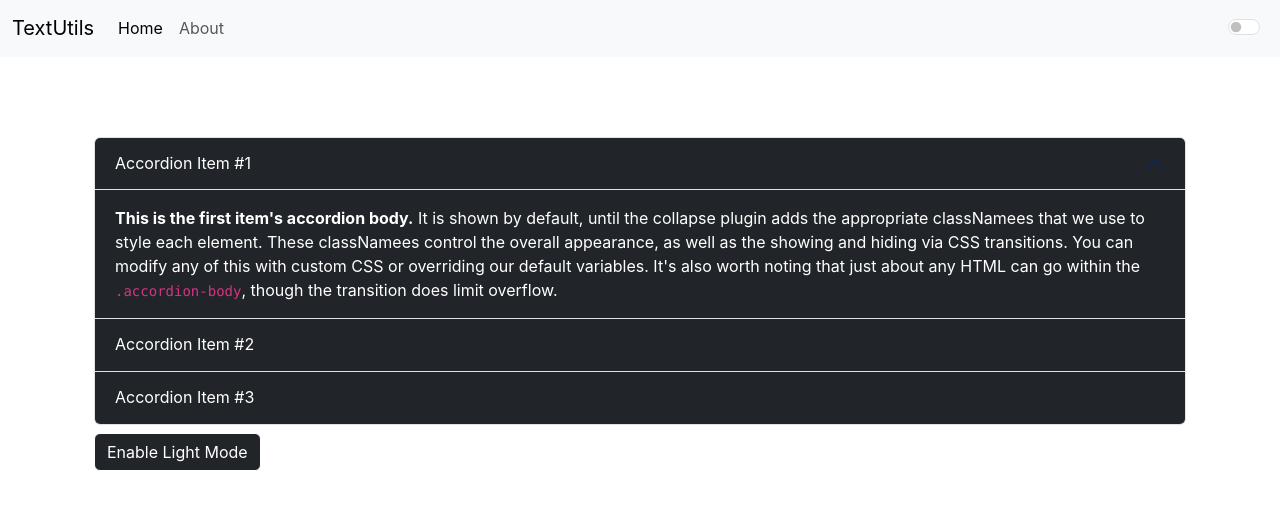
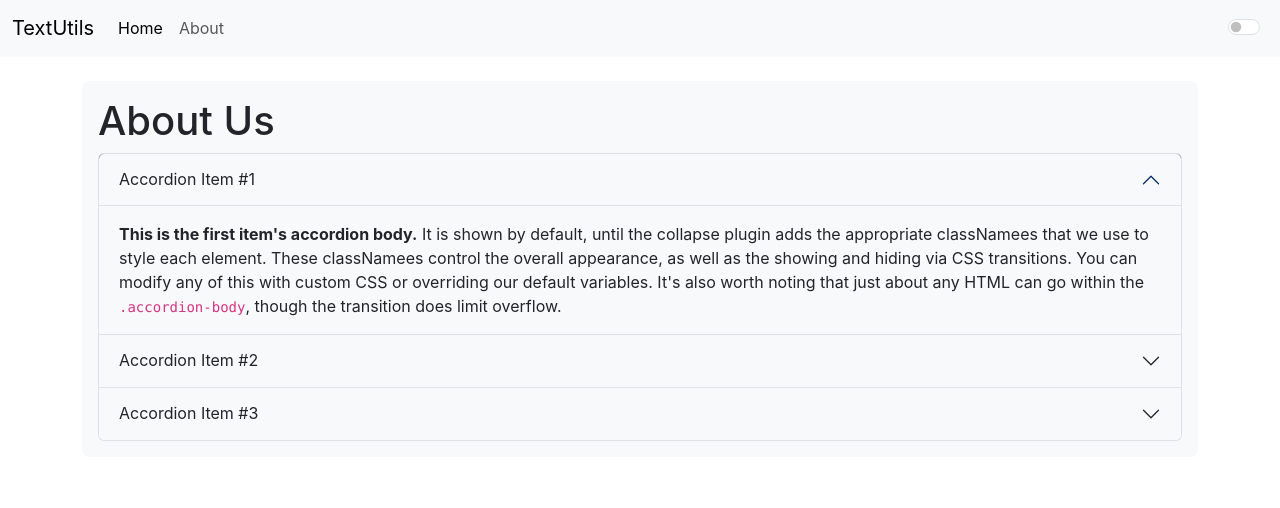
Before and after one commit to rhinoxD/textutils, a React (Create React App) app: page /about in a window 1280 px wide. Shown: the top 508 px of the page. Built offline with nearby package versions, Linux system fonts and the light colour scheme.

Commit message:
Add dark mode to about page

```diff
--- a/src/App.js
+++ b/src/App.js
@@ -42,7 +42,11 @@ function App() {
       <Alert alert={alert} />
       <div className='container my-4'>
         <Routes>
-          <Route exact path='/about' element={<About />} />
+          <Route
+            exact
+            path='/about'
+            element={<About mode={mode} showAlert={showAlert} />}
+          />
           <Route
             exact
             path='/'
--- a/src/components/About.js
+++ b/src/components/About.js
@@ -1,55 +1,36 @@
 import { useState } from 'react'
 
-const About = () => {
+const About = ({ mode }) => {
   const [style, setStyle] = useState({
     color: '#fff',
     backgroundColor: '#212529',
   })
-  const [btnText, setBtnText] = useState('Enable Light Mode')
-  const [btnColor, setBtnColor] = useState({
-    color: '#fff',
-    backgroundColor: '#212529',
-    border: '1px solid #fff',
-  })
-  const toggleMode = () => {
-    if (style.color === '#000') {
-      setStyle({
-        color: '#fff',
-        backgroundColor: '#212529',
-      })
-      setBtnText('Enable Light Mode')
-      setBtnColor({
-        color: '#fff',
-        backgroundColor: '#212529',
-        border: '1px solid #fff',
-      })
-    } else {
-      setStyle({
-        color: '#000',
-        backgroundColor: '#fff',
-      })
-      setBtnText('Enable Dark Mode')
-      setBtnColor({
-        color: '#000',
-        backgroundColor: '#fff',
-        border: 'none',
-      })
-    }
-  }
   return (
-    <div className='container'>
-      <h1 className='text-white'>About Us</h1>
+    <div
+      className={`mb-0 p-2 bg-${mode} text-${
+        mode === 'light' ? 'dark' : 'light'
+      } p-3 rounded-3`}
+    >
+      <h1 className={`text-${mode === 'light' ? 'dark' : 'light'}`}>
+        About Us
+      </h1>
       <div className='accordion' id='accordionExample'>
-        <div className='accordion-item'>
+        <div
+          className={`accordion-item
+        text-${mode === 'light' ? 'dark' : 'light'}
+        bg-dark
+        `}
+        >
           <h2 className='accordion-header' id='headingOne'>
             <button
-              className='accordion-button'
+              className={`accordion-button bg-${
+                mode === 'light' ? 'light' : 'dark'
+              } text-${mode === 'light' ? 'dark' : 'light'}`}
               type='button'
               data-bs-toggle='collapse'
               data-bs-target='#collapseOne'
               aria-expanded='true'
               aria-controls='collapseOne'
-              style={style}
             >
               Accordion Item #1
             </button>
@@ -60,7 +41,11 @@ const About = () => {
             aria-labelledby='headingOne'
             data-bs-parent='#accordionExample'
           >
-            <div className='accordion-body' style={style}>
+            <div
+              className={`accordion-body
+              bg-${mode === 'light' ? 'light' : 'dark'}
+              text-${mode === 'light' ? 'dark' : 'light'}`}
+            >
               <strong>This is the first item's accordion body.</strong> It is
               shown by default, until the collapse plugin adds the appropriate
               classNamees that we use to style each element. These classNamees
@@ -75,13 +60,14 @@ const About = () => {
         <div className='accordion-item'>
           <h2 className='accordion-header' id='headingTwo'>
             <button
-              className='accordion-button collapsed'
+              className={`accordion-button collapsed bg-${
+                mode === 'light' ? 'light' : 'dark'
+              } text-${mode === 'light' ? 'dark' : 'light'}`}
               type='button'
               data-bs-toggle='collapse'
               data-bs-target='#collapseTwo'
               aria-expanded='false'
               aria-controls='collapseTwo'
-              style={style}
             >
               Accordion Item #2
             </button>
@@ -92,7 +78,11 @@ const About = () => {
             aria-labelledby='headingTwo'
             data-bs-parent='#accordionExample'
           >
-            <div className='accordion-body' style={style}>
+            <div
+              className={`accordion-body
+              bg-${mode === 'light' ? 'light' : 'dark'}
+              text-${mode === 'light' ? 'dark' : 'light'}`}
+            >
               <strong>This is the second item's accordion body.</strong> It is
               hidden by default, until the collapse plugin adds the appropriate
               classNamees that we use to style each element. These classNamees
@@ -107,13 +97,14 @@ const About = () => {
         <div className='accordion-item'>
           <h2 className='accordion-header' id='headingThree'>
             <button
-              className='accordion-button collapsed'
+              className={`accordion-button collapsed bg-${
+                mode === 'light' ? 'light' : 'dark'
+              } text-${mode === 'light' ? 'dark' : 'light'}`}
               type='button'
               data-bs-toggle='collapse'
               data-bs-target='#collapseThree'
               aria-expanded='false'
               aria-controls='collapseThree'
-              style={style}
             >
               Accordion Item #3
             </button>
@@ -124,7 +115,11 @@ const About = () => {
             aria-labelledby='headingThree'
             data-bs-parent='#accordionExample'
           >
-            <div className='accordion-body' style={style}>
+            <div
+              className={`accordion-body
+              bg-${mode === 'light' ? 'light' : 'dark'}
+              text-${mode === 'light' ? 'dark' : 'light'}`}
+            >
               <strong>This is the third item's accordion body.</strong> It is
               hidden by default, until the collapse plugin adds the appropriate
               classNamees that we use to style each element. These classNamees
@@ -137,9 +132,6 @@ const About = () => {
           </div>
         </div>
       </div>
-      <button className='btn my-2' onClick={toggleMode} style={btnColor}>
-        {btnText}
-      </button>
     </div>
   )
 }
```
